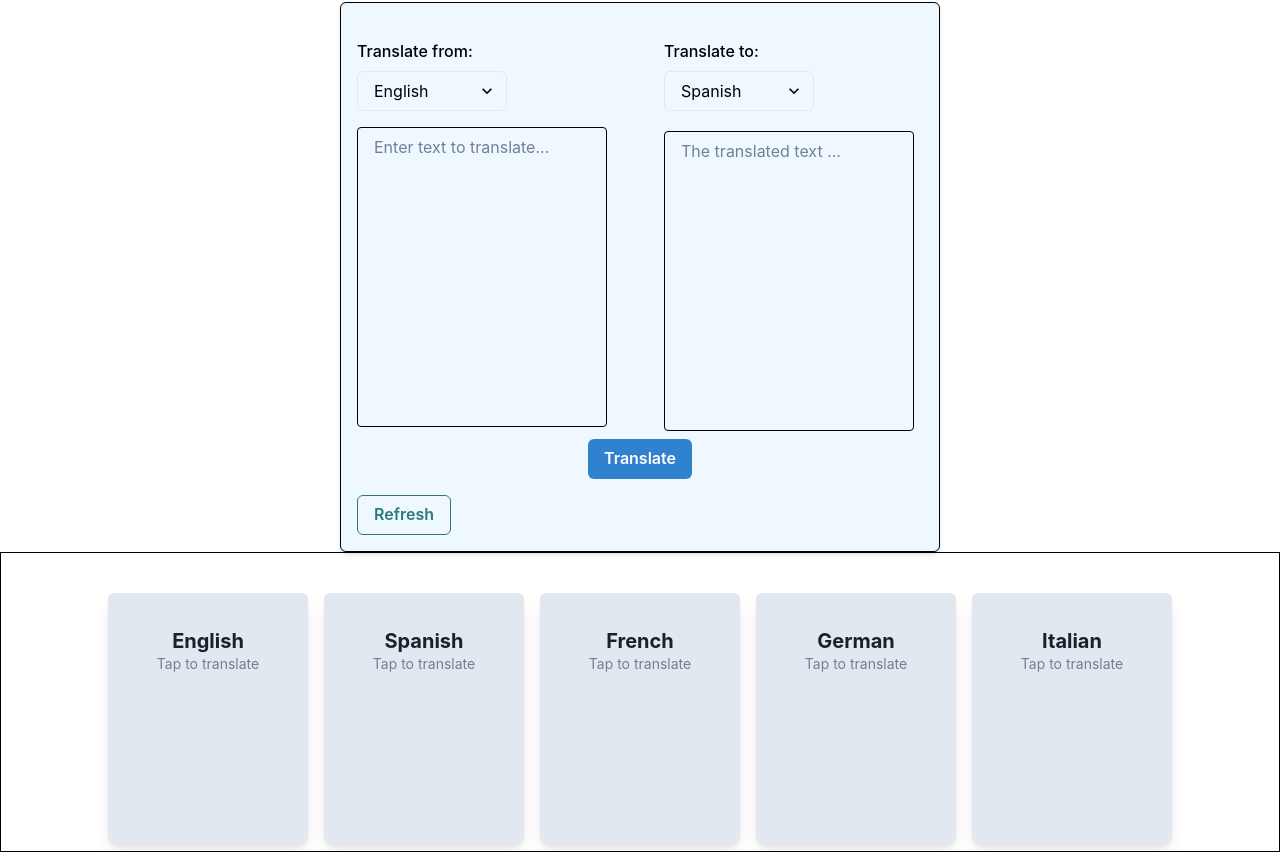
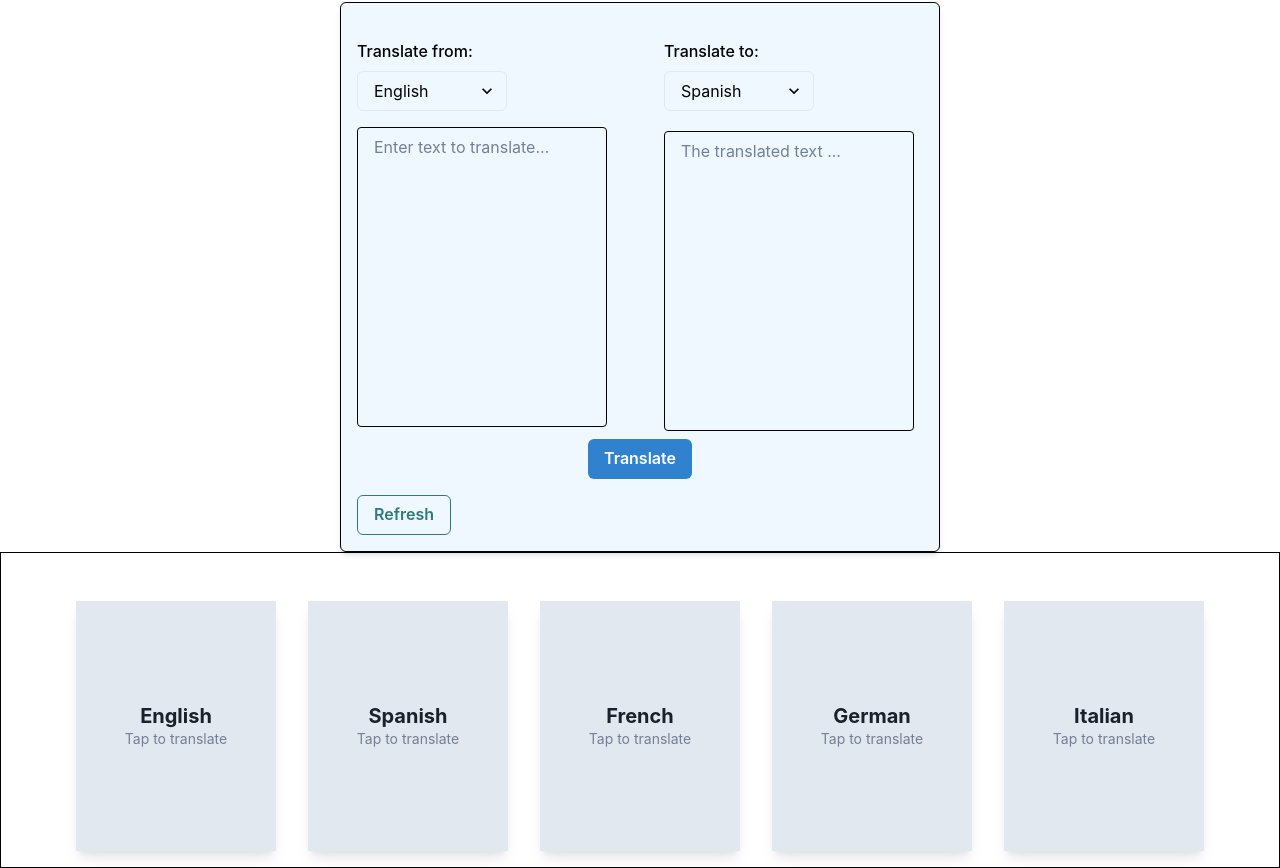
Before and after one commit to Mayankp11/language-translator, a React (Vite) app: page / in a window 1280 px wide. Shown: the part 118-986 px from the top of the page. Built offline with nearby package versions, Linux system fonts and the light colour scheme.

Commit message:
added roatation perspective to the flashcards

```diff
--- a/src/components/Flashcards.tsx
+++ b/src/components/Flashcards.tsx
@@ -14,37 +14,68 @@ const Flashcards: React.FC<FlashcardProps> = ({ language, translation }) => {
   };
 
   return (
-    <Box>
+    <Box sx={{ perspective: "1000px" }} onClick={handleFlip} cursor="pointer">
+      <Card
+        position="relative"
+        sx={{
+          transformStyle: "preserve-3d",
+          transform: isFlipped ? "rotateY(180deg)" : "rotateY(0)",
+          transition: "transform 0.5s ease-in-out",
+          height: { base: "200px", md: "250px" },
+          width: { base: "150px", md: "200px" },
+          cursor: "pointer", // Pointer cursor to indicate interactiveness
+          "&:hover": {
+            boxShadow: "lg", // Add a box shadow on hover to give feedback
+            transform: isFlipped ? "rotateY(180deg) scale(1.05)" : "rotateY(0) scale(1.05)", // Slight scale on hover
+          }
+        }}
+        bg="transparent"
+        boxShadow="lg"
+        display="flex"
+        alignItems="center"
+        justifyContent="center"
+        m={4} //space b/w each card
+      >
+        {/* Front of the card */}
+        <CardBody
+          position="absolute"
+          sx={{
+            backfaceVisibility: "hidden",
+          }}
+          bg="gray.200"
+          p={4}
+          h="100%"
+          w="100%"
+          display={!isFlipped ? "flex" : "none"} // Hide front when flipped
+          alignItems="center"
+          justifyContent="center"
+          flexDirection="column"  // Added flexDirection: column to stack them vertically
+        >
+          <Heading size="md">{language}</Heading>
+          <Text fontSize="sm" color="gray.500">
+            Tap to translate
+          </Text>
+        </CardBody>
 
-    <Card
-      bg={isFlipped ? "blue.100" : "gray.200"}
+        {/* Back of the card */}
+        <CardBody
+          position="absolute"
+          sx={{
+            backfaceVisibility: "hidden",
+            transform: "rotateY(180deg)", // Rotate back face
+          }}
+          bg="blue.100"
           p={4}
-      m={2}
-      textAlign="center"
-      boxShadow="lg"
-      cursor="pointer"
-      onClick={handleFlip}
-      transition="transform 0.6s"
-      h={{ base: "200px", md: "250px" }}
-      w={{ base: "150px", md: "200px" }}
-      display="flex"
+          h="100%"
+          w="100%"
+          display={isFlipped ? "flex" : "none"} // Show back when flipped
           alignItems="center"
           justifyContent="center"
 
         >
-      <CardBody>
-        {isFlipped ? (
           <Text fontSize="xl" fontWeight="bold">
             {translation}
           </Text>
-        ) : (
-          <>
-            <Heading size="md">{language}</Heading>
-            <Text fontSize="sm" color="gray.500">
-              Tap to translate
-            </Text>
-          </>
-        )}
         </CardBody>
       </Card>
     </Box>
```
Lines whose indentation alone changed are shown as unchanged.
